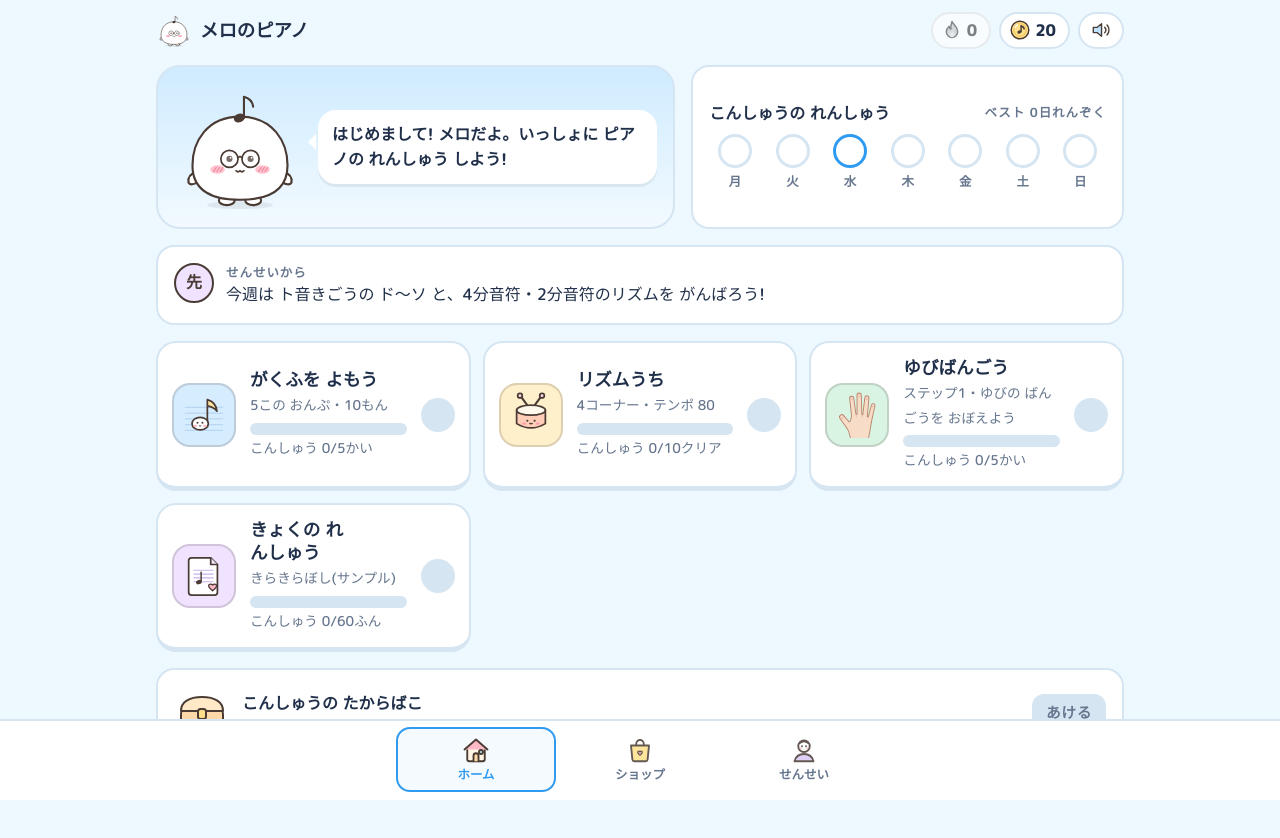
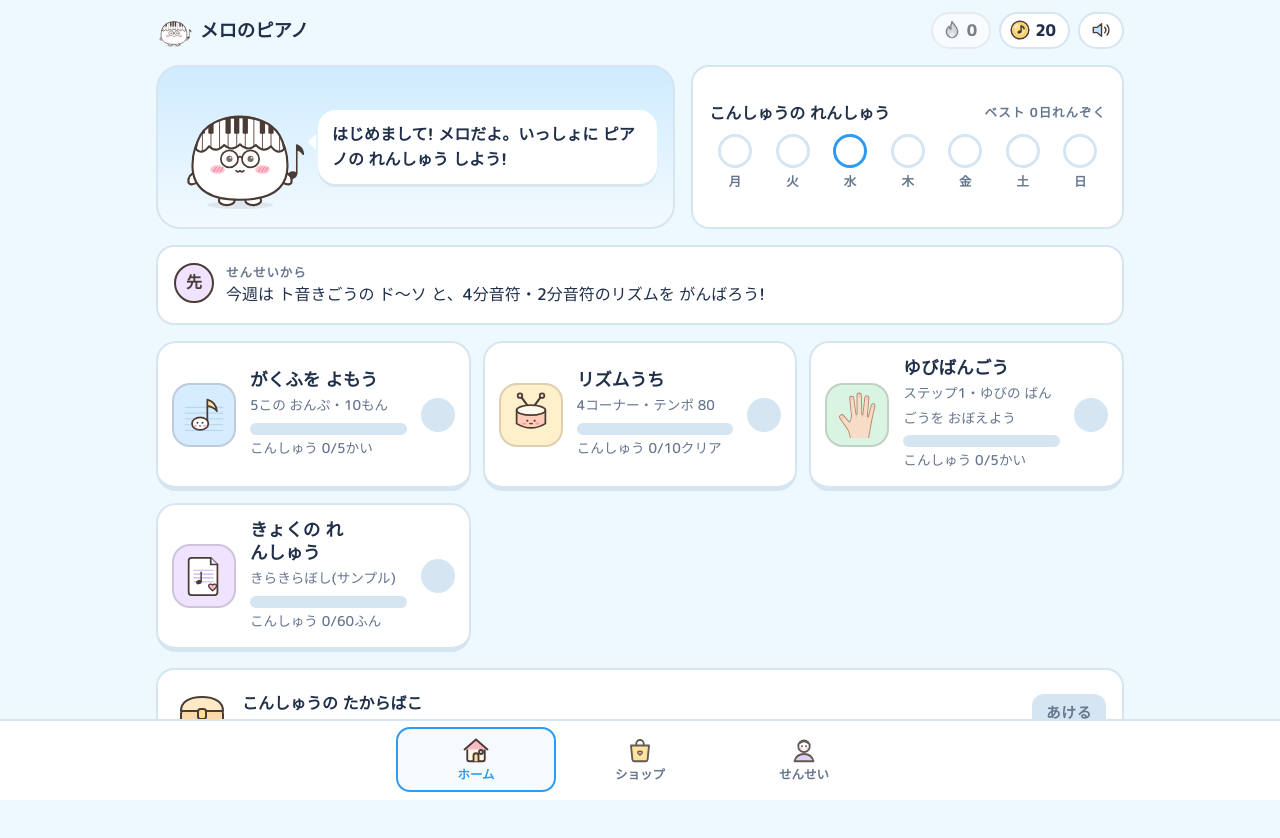
Before and after one commit to miiya-stack/my-app, a plain HTML site: page dist/melo-piano.html in a window 1280 px wide. Drawn offline with Linux system fonts and the light colour scheme; a web font is replaced by a local one.

Commit message:
Melo: piano-keyboard hair and an eighth note held in the hand instead of the note on the head
Co-Authored-By: Claude Opus 5.5 <noreply@anthropic.com>
Claude-Session: https://claude.ai/code/session_01NtSss11NbYm3PZo9HB4fJ5

```diff
--- a/dist/melo-piano.html
+++ b/dist/melo-piano.html
@@ -579,18 +579,22 @@ const MOODCOL={happy:"#FFFFFF",normal:"#FFFFFF",worried:"#FFF0E0",angry:"#FFB9B0
 function mascotSVG(m="normal",eq=P().equip){const c=MOODCOL[m],ln="#4A3B34",gl=eq.glasses&&eq.glasses!=="#21304A"?eq.glasses:ln,w=3.2;
   let g=`<svg viewBox="0 0 200 200" xmlns="http://www.w3.org/2000/svg" role="img" aria-label="メロ"><g stroke-linecap="round" stroke-linejoin="round">`;
   g+=`<ellipse cx="100" cy="188" rx="50" ry="6" fill="#0001" stroke="none"/>`;
+  // eighth note held in the right hand
+  g+=`<path d="M186 141 V97 q9 3 10 14 q-4 -6 -10 -7" fill="${ln}" stroke="${ln}" stroke-width="2.4"/><ellipse cx="179" cy="142" rx="7.6" ry="5.8" transform="rotate(-20 181 142)" fill="${ln}"/>`;
   // little feet and arms
   g+=`<ellipse cx="80" cy="181" rx="12" ry="7" fill="${c}" stroke="${ln}" stroke-width="${w}"/><ellipse cx="120" cy="181" rx="12" ry="7" fill="${c}" stroke="${ln}" stroke-width="${w}"/>`;
   g+=`<path d="M34 138 q-14 4 -12 16 q4 6 16 -2" fill="${c}" stroke="${ln}" stroke-width="${w}"/><path d="M166 138 q14 4 12 16 q-4 6 -16 -2" fill="${c}" stroke="${ln}" stroke-width="${w}"/>`;
   // mochi body
   g+=`<path d="M100 54 C150 54 172 92 172 128 C172 166 142 180 100 180 C58 180 28 166 28 128 C28 92 50 54 100 54 Z" fill="${c}" stroke="${ln}" stroke-width="${w}"/>`;
-  // hats behind the antenna
+  // keyboard hair: white keys, black keys in groups of 2 and 3, scalloped fringe
+  {const hair="M33 103 C37 74 60 55 100 55 C140 55 163 74 167 103 Q158 113 147 99 Q136 110 124 97 Q112 108 100 96 Q88 108 76 97 Q64 110 53 99 Q42 113 33 103 Z";
+   const cid="mh"+Math.random().toString(36).slice(2,8);let keys="";
+   for(let k=1;k<=10;k++){const x=30+k*13;keys+=`<line x1="${x}" x2="${x}" y1="50" y2="118" stroke="${ln}" stroke-width="1.3"/>`;if([1,1,0,1,1,1,0][(k-1)%7])keys+=`<rect x="${x-4}" y="50" width="8" height="${30}" rx="1.5" fill="${ln}" stroke="none"/>`}
+   g+=`<defs><clipPath id="${cid}"><path d="${hair}"/></clipPath></defs><g clip-path="url(#${cid})"><path d="${hair}" fill="#fff" stroke="none"/>${keys}</g><path d="${hair}" fill="none" stroke="${ln}" stroke-width="${w}"/>`}
+  // hats
   if(eq.head==="headphones")g+=`<path d="M34 120 C34 40 166 40 166 120" fill="none" stroke="#8C9BB5" stroke-width="7"/><rect x="20" y="102" width="20" height="32" rx="9" fill="#9CCBF2" stroke="${ln}" stroke-width="2.5"/><rect x="160" y="102" width="20" height="32" rx="9" fill="#9CCBF2" stroke="${ln}" stroke-width="2.5"/>`;
   if(eq.head==="cap")g+=`<path d="M52 82 C58 40 142 40 148 82 Z" fill="#9CCBF2" stroke="${ln}" stroke-width="2.5"/><path d="M122 78 q36 0 48 9 q-28 5 -52 1z" fill="#7DB6E6" stroke="${ln}" stroke-width="2.5"/>`;
   if(eq.head==="crown")g+=`<path d="M68 74 L73 42 L87 58 L100 36 L113 58 L127 42 L132 74 Z" fill="#FFE08A" stroke="${ln}" stroke-width="2.5"/><circle cx="100" cy="62" r="4" fill="#FF9AA8"/>`;
-  // music-note antenna
-  const ay=eq.head==="cap"?-12:eq.head==="crown"?-18:0;
-  g+=`<g transform="translate(0 ${ay})"><path d="M106 56 V24 q12 3 14 15" fill="none" stroke="${ln}" stroke-width="${w}"/><ellipse cx="99" cy="56" rx="8.5" ry="6.5" transform="rotate(-20 99 56)" fill="${ln}"/></g>`;
   if(eq.head==="ribbon")g+=`<path d="M140 68 l-18 -11 v22z M140 68 l18 -11 v22z" fill="#FFC2D6" stroke="${ln}" stroke-width="2.5"/><circle cx="140" cy="68" r="5" fill="#FF9DBB" stroke="${ln}" stroke-width="2"/>`;
   if(eq.head==="flower")g+=`<g transform="translate(62 72)">${[0,72,144,216,288].map(a=>`<circle cx="${(Math.cos(a*Math.PI/180)*8).toFixed(1)}" cy="${(Math.sin(a*Math.PI/180)*8).toFixed(1)}" r="6" fill="#fff" stroke="#E9A3BB" stroke-width="2"/>`).join("")}<circle r="5" fill="#FFE08A"/></g>`;
   // cheeks with little ／／ marks
```
Also changed, not shown: index.html (+8 -4 lines), thumb.png.
